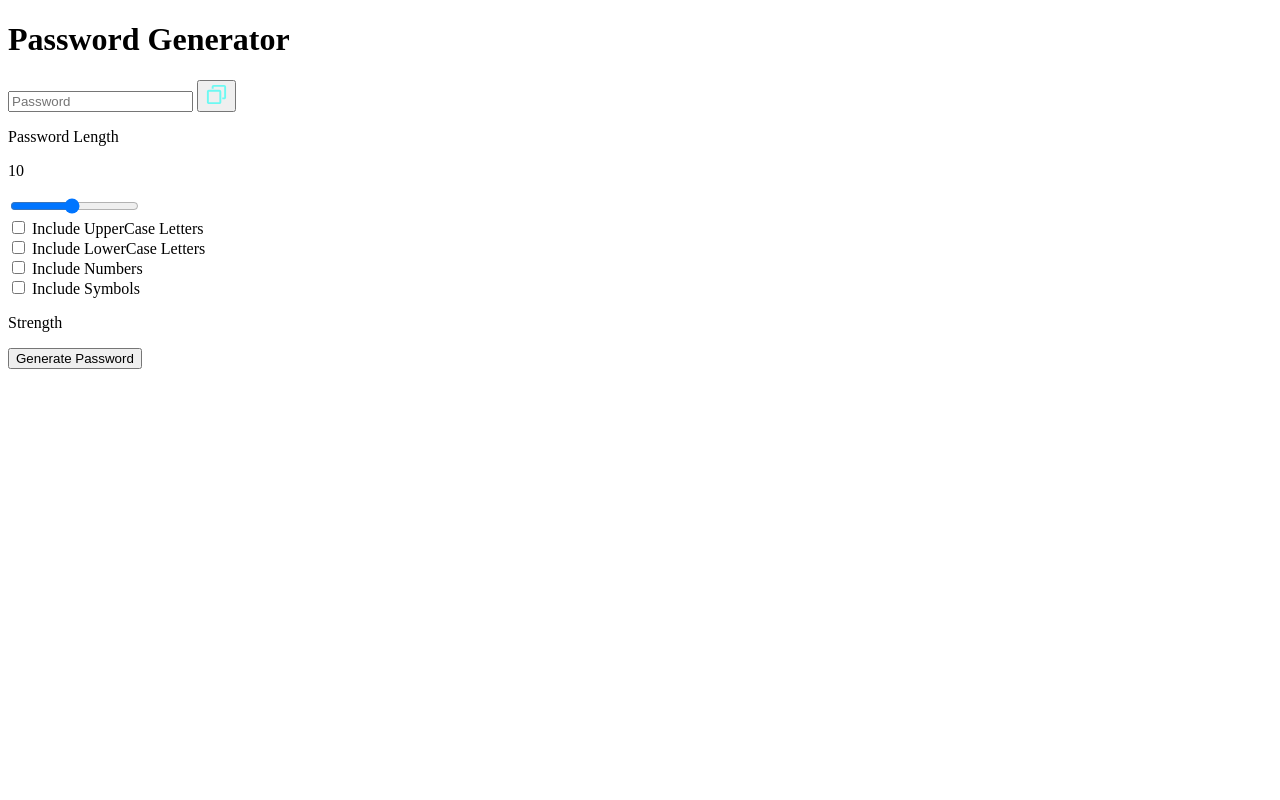
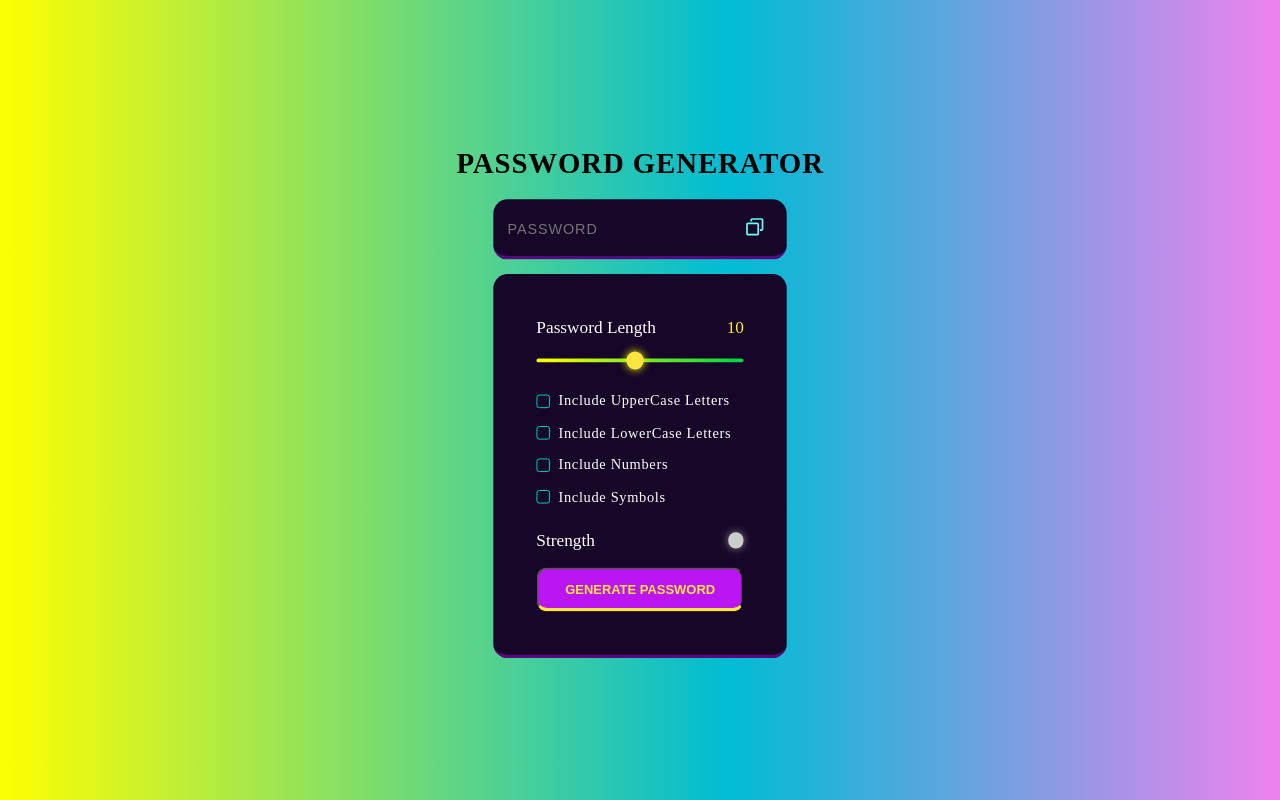
Before and after one commit to abhitiwari2511/Password-Generator, a plain HTML site: page index.html in a window 1280 px wide. Drawn offline with Linux system fonts and the light colour scheme.

Commit message:
Added CSS

```diff
--- a/index.html
+++ b/index.html
@@ -8,9 +8,10 @@
 </head>
 <body>
     <div class="container">
-
+        <div class="main">
         <!-- header -->
         <h1>Password Generator</h1>
+
 
         <!-- display container -->
         <div class="display-container">
@@ -33,22 +34,22 @@
             <input type="range" id="slider" min="1" max="20" step="1" class="slider">
 
              <!-- checkbox label container -->
-            <div>
+            <div class="checkbox">
                 <input type="checkbox" id="upperCase">
                 <label for="upperCase">Include UpperCase Letters</label>
             </div>
 
-            <div>
+            <div class="checkbox">
                 <input type="checkbox" id="lowerCase">
                 <label for="lowerCase">Include LowerCase Letters</label>
             </div>
 
-            <div>
+            <div class="checkbox">
                 <input type="checkbox" id="numbers">
                 <label for="numbers">Include Numbers</label>
             </div>
 
-            <div>
+            <div class="checkbox">
                 <input type="checkbox" id="symbols">
                 <label for="symbols">Include Symbols</label>
             </div>
@@ -63,6 +64,8 @@
             <button id="generateBtn" class="generateBtn">Generate Password</button>
         </div>
 
+         </div>
+
     </div>
 
     <script src="script.js"></script>
--- a/script.js
+++ b/script.js
@@ -17,6 +17,7 @@ let password = "";
 let passLength = 10;
 let checkInitial = 1;
 setLength();
+colorIndicator("#ccc");
 
 // set password length
 function setLength() {
@@ -27,7 +28,7 @@ function setLength() {
 // color indicator
 function colorIndicator(color) {
     dataIndicator.style.backgroundColor = color;
-    dataIndicator.style.boxShadow = '10px 10px 5px #888888';
+    dataIndicator.style.boxShadow = '0px 0px 10px #888888';
 }
 
 // getting random integer
--- a/styles.css
+++ b/styles.css
@@ -0,0 +1,229 @@
+* {
+    margin: 0;
+    padding: 0;
+    box-sizing: border-box;
+}
+
+:root {
+    --dk-violet: hsl(268, 75%, 9%);
+    --lt-violet: hsl(268, 47%, 21%);
+    --lt-violet2: hsl(281, 89%, 26%);
+    --vb-violet: hsl(285, 91%, 52%);
+    --vb-violet2: hsl(290, 70%, 36%);
+
+    --vb-yellow: hsl(52, 100%, 62%);
+
+
+    --pl-white: hsl(0, 0%, 100%);
+
+    --vb-cyan: hsl(176, 100%, 44%);
+    --vb-cyan2: hsl(177, 92%, 70%);
+
+    --dk-text: hsl(198, 20%, 13%);
+}
+
+.container {
+    display: flex;
+    flex-direction: column;
+    width: 100vw;
+    height: 100vh;
+    justify-content: center;
+    align-items: center;
+    background: linear-gradient(90deg, rgba(255, 255, 0, 1) 0%, rgba(0, 188, 212, 1) 57%, rgba(238, 130, 238, 1) 100%);
+}
+
+h1 {
+    text-transform: uppercase;
+    letter-spacing: 1px;
+    text-align: center;
+    line-height: 1.5;
+}
+.main {
+    display: flex;
+    flex-direction: column;
+    justify-content: center;
+    align-items: center;
+    height: 100%;
+    transform: scale(0.9);
+}
+
+.display-container {
+    width: 80%;
+    margin: 1rem 0;
+    padding-top: 0.60rem;
+    position: relative;
+    display: flex;
+    background-color: var(--dk-violet);
+    border-radius: 1rem;
+    border-bottom: 0.25rem solid var(--lt-violet2);
+}
+
+.password {
+    outline: none;
+    width: 100%;
+    background-color: transparent;
+    border: none;
+    color: var(--vb-yellow);
+    font-weight: 500;
+    font-size: 1rem;
+    letter-spacing: 1px;
+    padding: 1rem 6rem 1.2rem 1rem;
+}
+
+.password::placeholder {
+    text-transform: uppercase;
+}
+
+.copyBtn {
+    position: absolute;
+    top: 30%;
+    right: 1.5rem;
+    background-color: transparent;
+    border: none;
+    cursor: pointer;
+    color: var(--pl-white);
+}
+
+.copyPass {
+    position: absolute;
+    background-color: var(--vb-violet2);
+    color: var(--vb-yellow);
+    font-size: 1rem;
+    padding: 5px 10px;
+    top: -35px;
+    left: -25px;
+    border-radius: 1rem;
+    opacity: 0;
+    transform: scale(0);
+    transform-origin: bottom;
+    transition: all 0.3s ease-in-out;
+}
+
+.copyPass.active {
+    opacity: 1;
+    transform: scale(1);
+}
+
+.input-container {
+    display: flex;
+    flex-direction: column;
+    background-color: var(--dk-violet);
+    border-radius: 1rem;
+    width: 80%;
+    padding: 3rem;
+    border-bottom: 0.25rem solid var(--lt-violet2);
+}
+
+.lengthContainer {
+    display: flex;
+    justify-content: space-between;
+    align-items: center;
+}
+
+.lengthContainer p:nth-child(1) {
+    color: var(--pl-white);
+    font-size: 1.2rem;
+}
+.lengthContainer p:nth-child(2) {
+    color: var(--vb-yellow);
+    font-size: 1.2rem;
+}
+
+.strengthContainer {
+    display: flex;
+    align-items: center;
+    justify-content: space-between;
+    margin-top: 1.75rem;
+    margin-bottom: 1.2rem;
+}
+
+.strengthContainer p:nth-child(1) {
+    color: var(--pl-white);
+    font-size: 1.2rem;
+}
+
+.dataIndicator {
+    height: 1.1rem;
+    width: 1.1rem;
+    color: var(--pl-white);
+    border-radius: 50%;
+}
+
+.generateBtn {
+    width: 100%;
+    background-color: var(--vb-violet);
+    text-align: center;
+    border-radius: 0.75rem;
+    border-bottom: 0.25rem solid var(--vb-yellow);
+    text-transform: uppercase;
+    color: var(--vb-yellow);
+    font-size: 0.9rem;
+    font-weight: 550;
+    cursor: pointer;
+    padding: 0.85rem 1.2rem;
+}
+
+.checkbox {
+    display: flex;
+    align-items: center;
+    margin-top: 1.1rem;
+    gap: 0 0.6rem;
+}
+
+.checkbox input {
+    appearance: none;
+    width: 15px;
+    height: 15px;
+    border: 1px solid var(--vb-cyan);
+    position: relative;
+    cursor: pointer;
+    border-radius: 0.2rem;
+}
+
+.checkbox input:checked {
+    background-color: var(--vb-cyan);
+}
+
+.checkbox input:checked::before {
+    content: '✔';
+    position: absolute;
+    color: var(--dk-text);
+    font-size: 1rem;
+    font-weight: 600;
+    top: -5px;
+}
+
+.checkbox label {
+    color: var(--pl-white);
+    font-size: 1rem;
+    letter-spacing: 0.75px;
+}
+
+.slider {
+    appearance: none;
+    width: 100%;
+    cursor: pointer;
+    background-color: var(--lt-violet);
+    border-radius: 1rem;
+    margin-top: 1.5rem;
+    margin-bottom: 1rem;
+    background: linear-gradient(90deg, rgba(255, 255, 0, 1) 0%, rgba(0, 212, 68, 1) 100%, rgba(238, 130, 238, 1) 100%);
+    height: 0.3rem;
+}
+
+::-webkit-slider-thumb {
+    appearance: none;
+    width: 1.2rem;
+    height: 1.2rem;
+    background-color: var(--vb-yellow);
+    border-radius: 50%;
+    cursor: pointer;
+    transition: all 0.3s ease-in;
+    box-shadow:0px 0px 10px 0px #f8fd08;
+}
+
+.slider::-webkit-slider-thumb:hover {
+    transform: scale(1.2);
+    outline: 1px solid black;
+    background-color: var(--pl-white);
+}
```
